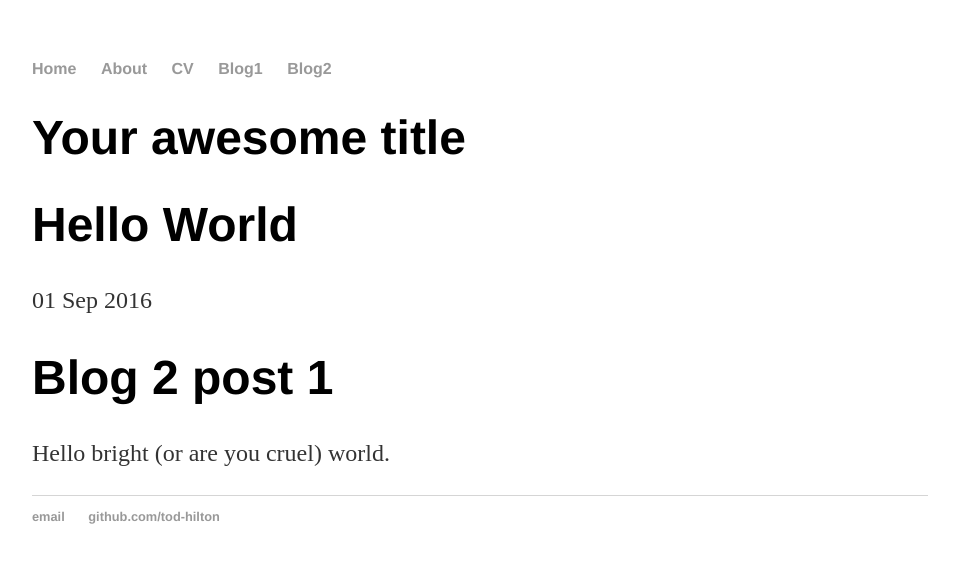
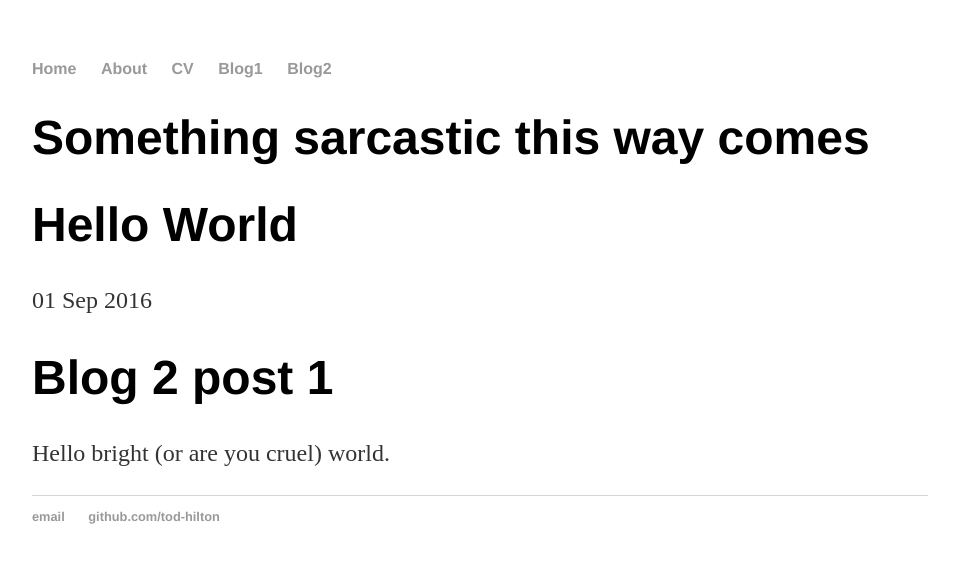
Before and after one commit to HiltonTod/testing, a Jekyll site: the page built from blog2/_posts/2016-09-01-hello-world.md, in a window 1280 px wide. Shown: the top 563 px of the page, without its empty margins (160-1119 px from the left). Built offline with Jekyll 4.4.1, drawn with Linux system fonts in a browser that asks for light colours.

Commit message:
Update _config.yml

```diff
--- a/_config.yml
+++ b/_config.yml
@@ -14,14 +14,14 @@
 # You can create any custom variable you would like, and they will be accessible
 # in the templates via {{ site.myvariable }}.
 name: Tod Hilton
-title: Your awesome title
-email: your-email@domain.com
+title: Something sarcastic this way comes
+email: tod@todhilton.com
 description: > # this means to ignore newlines until "baseurl:"
   Write an awesome description for your new site here. You can edit this
   line in _config.yml. It will appear in your document head meta (for
   Google search results) and in your feed.xml site description.
 baseurl: "" # the subpath of your site, e.g. /blog
-url: "http://example.com" # the base hostname & protocol for your site
+url: "http://todhilton.com" # the base hostname & protocol for your site
 twitter_username: tod_hilton
 github_username:  tod-hilton
 
```
